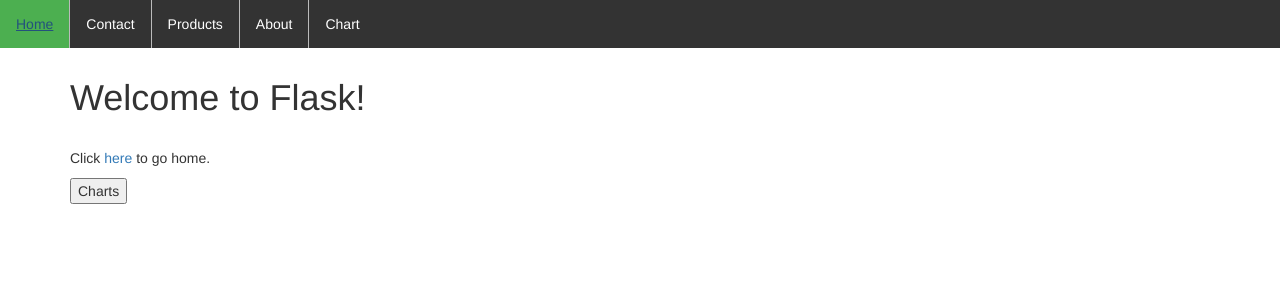
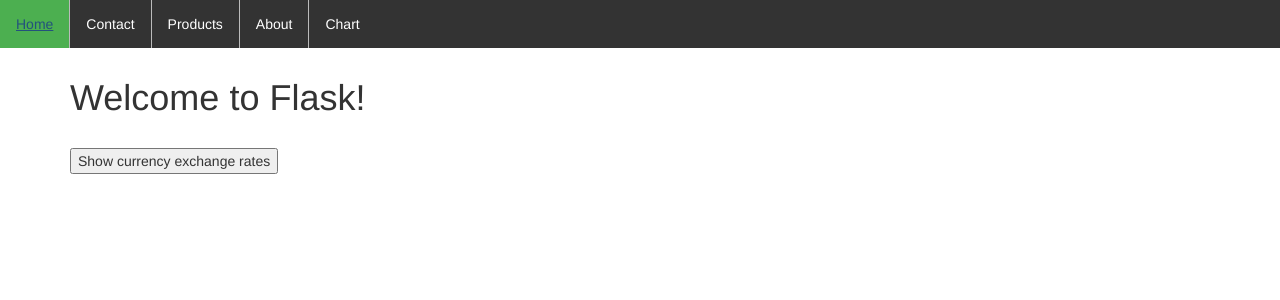
Before and after one commit to samGMIT/ProjectSAP, a Flask app: page / in a window 1280 px wide. Shown: the top 300 px of the page. Run offline with Flask 2, Linux system fonts and the light colour scheme; some libraries are stand-ins or nearby versions.

Commit message:
fix index.html

```diff
--- a/templates/index.html
+++ b/templates/index.html
@@ -9,9 +9,8 @@
     <div class="container">
       <h1>Welcome to Flask!</h2>
       <br>
-      <p>Click <a href="/">here</a> to go home.</p>
       <form action="/chart" method="get">
-        <button type="submit" value="Show Charts">Charts</button>
+        <button type="submit" value="Show Charts">Show currency exchange rates</button>
       </form>
     </div>
   </body>
```
